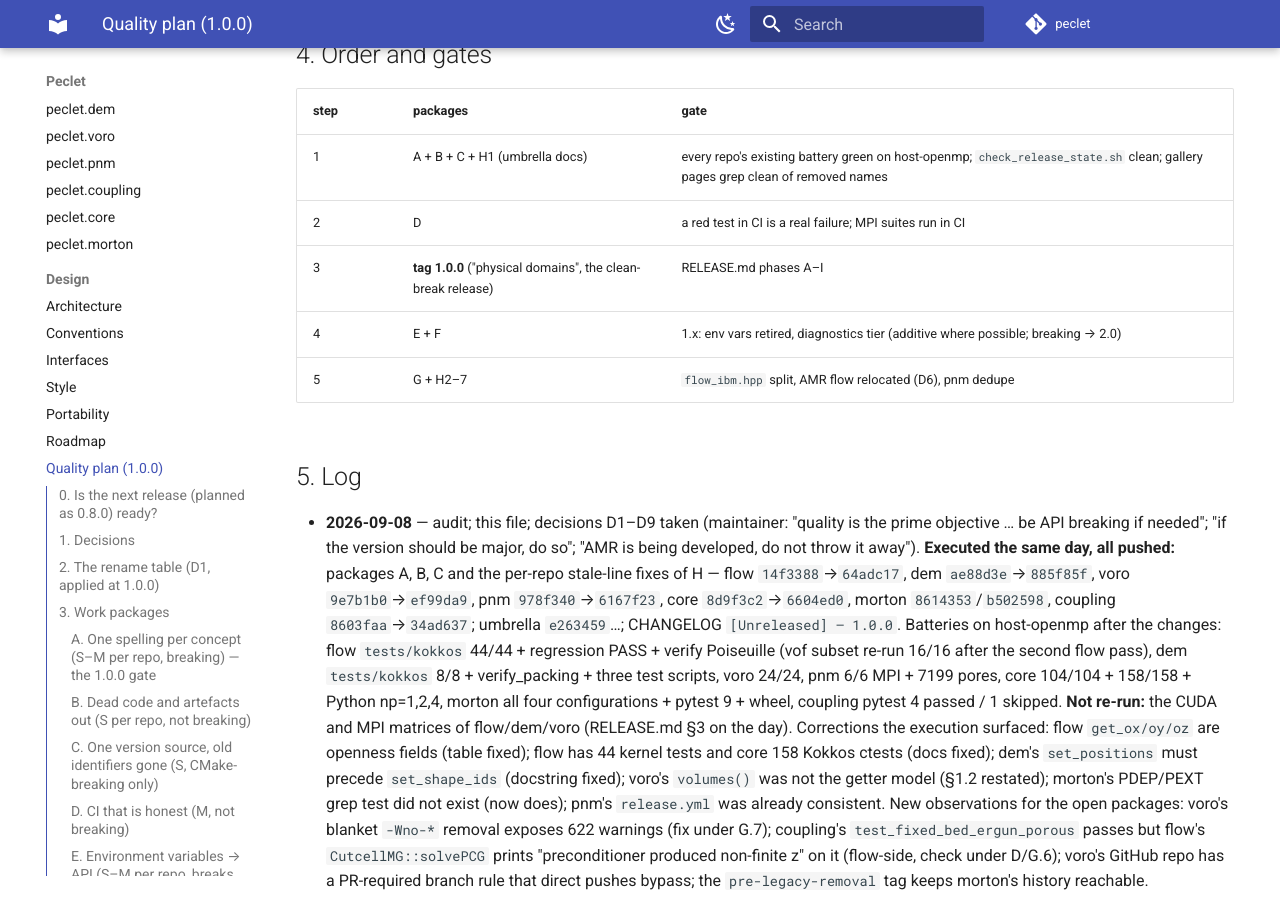
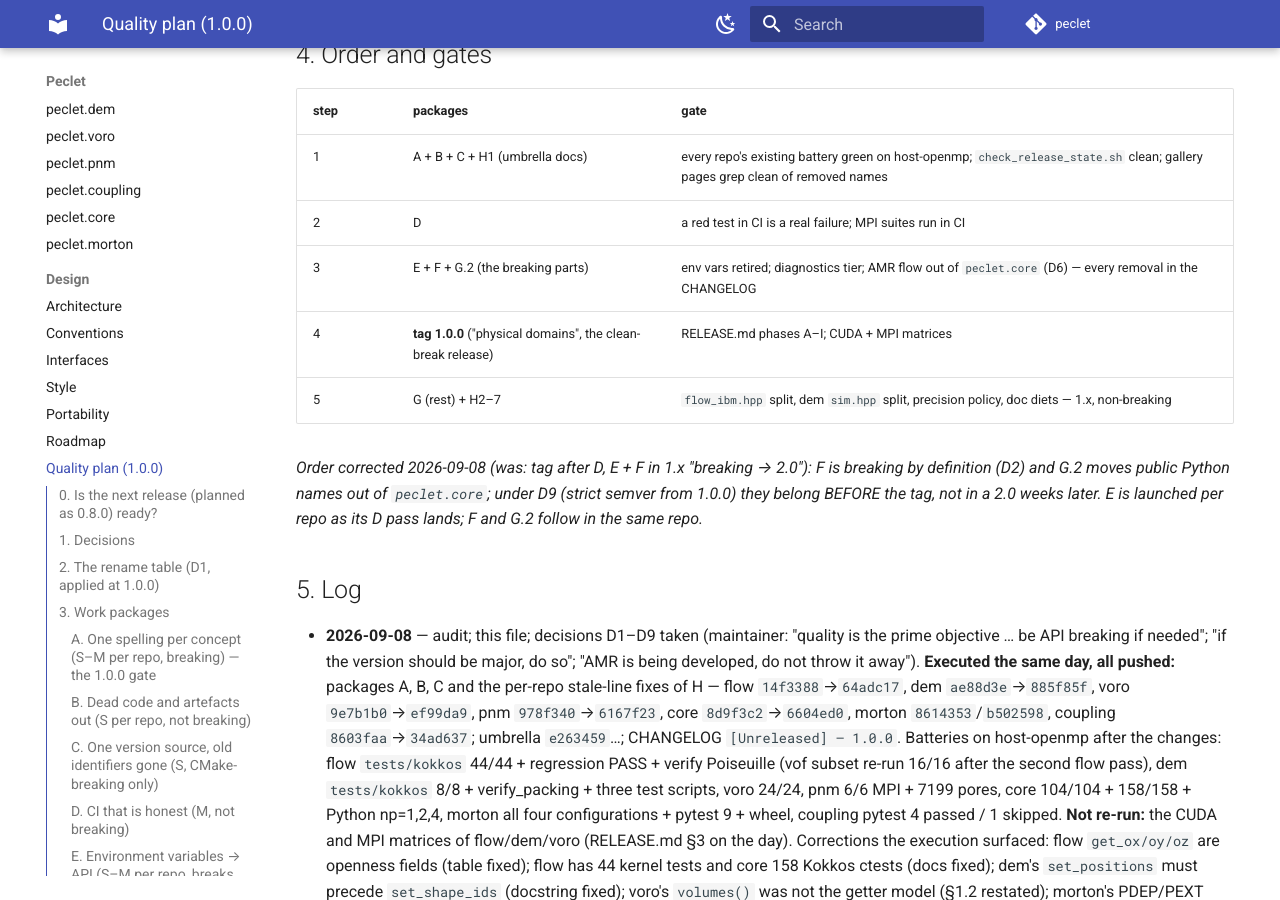
Before and after one commit to computational-chemical-engineering/peclet, an MkDocs documentation site: the page built from docs/QUALITY_PLAN.md, in a window 1280 px wide and 900 px high, scrolled down 8425 px. Built offline with MkDocs 1.6.1 and Material for MkDocs 9.7.7, drawn with Linux system fonts in a browser that asks for light colours; comment, search, counter and statistics services are not loaded.

Commit message:
docs: QUALITY_PLAN §4 — the breaking packages (E, F, G.2) precede the 1.0.0 tag
Co-Authored-By: Claude Fable 5.1 <noreply@anthropic.com>
Claude-Session: https://claude.ai/code/session_01Wqm2gbrbGKeKH8YVUHoTch

```diff
--- a/docs/QUALITY_PLAN.md
+++ b/docs/QUALITY_PLAN.md
@@ -309,9 +309,14 @@ stops returning energy through `maxVolErr`.
 |---|---|---|
 | 1 | A + B + C + H1 (umbrella docs) | every repo's existing battery green on host-openmp; `check_release_state.sh` clean; gallery pages grep clean of removed names |
 | 2 | D | a red test in CI is a real failure; MPI suites run in CI |
-| 3 | **tag 1.0.0** ("physical domains", the clean-break release) | RELEASE.md phases A–I |
-| 4 | E + F | 1.x: env vars retired, diagnostics tier (additive where possible; breaking → 2.0) |
-| 5 | G + H2–7 | `flow_ibm.hpp` split, AMR flow relocated (D6), pnm dedupe |
+| 3 | E + F + G.2 (the breaking parts) | env vars retired; diagnostics tier; AMR flow out of `peclet.core` (D6) — every removal in the CHANGELOG |
+| 4 | **tag 1.0.0** ("physical domains", the clean-break release) | RELEASE.md phases A–I; CUDA + MPI matrices |
+| 5 | G (rest) + H2–7 | `flow_ibm.hpp` split, dem `sim.hpp` split, precision policy, doc diets — 1.x, non-breaking |
+
+*Order corrected 2026-09-08 (was: tag after D, E + F in 1.x "breaking → 2.0"): F is breaking by
+definition (D2) and G.2 moves public Python names out of `peclet.core`; under D9 (strict semver from
+1.0.0) they belong BEFORE the tag, not in a 2.0 weeks later. E is launched per repo as its D pass
+lands; F and G.2 follow in the same repo.*
 
 ## 5. Log
 
```
